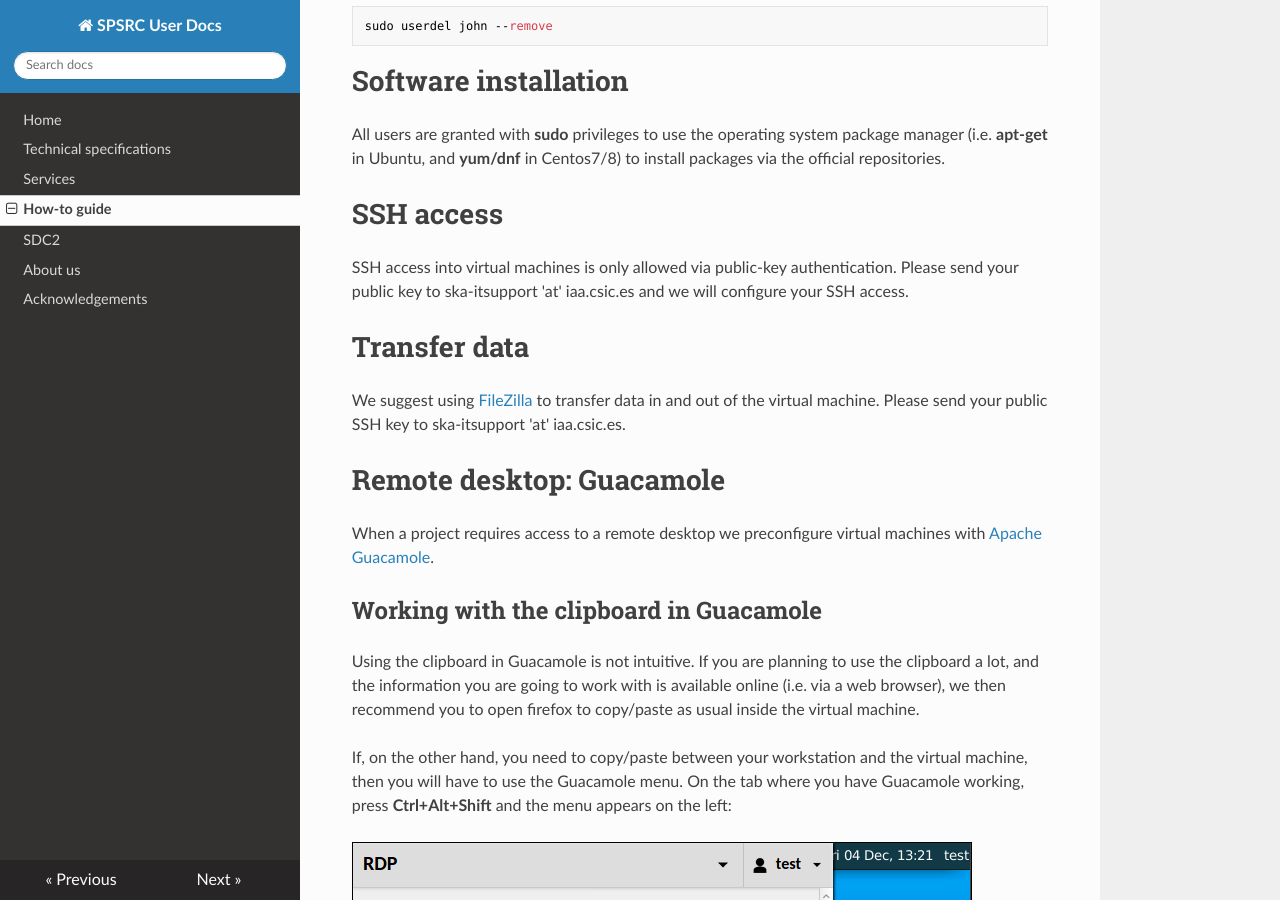
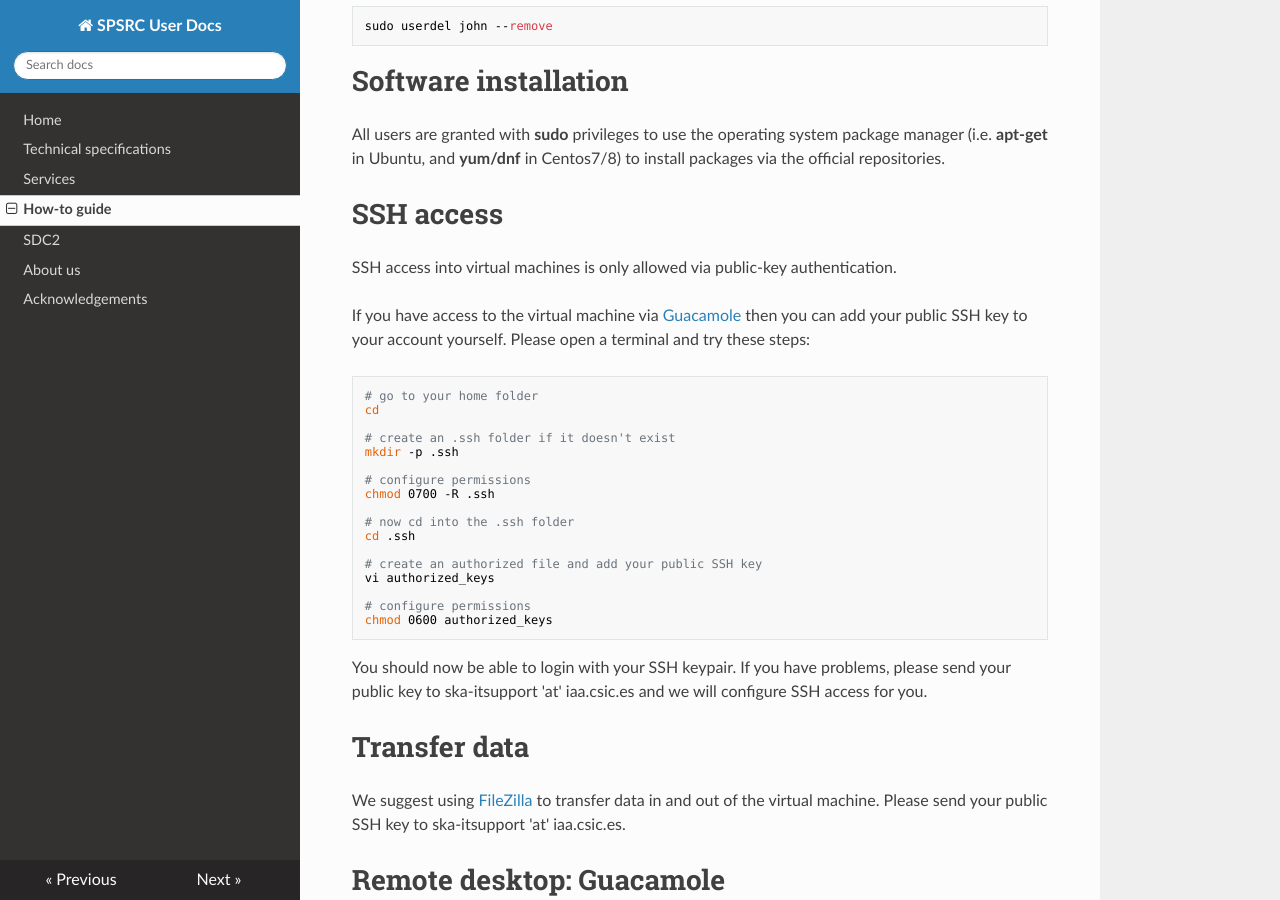
Before and after one commit to espsrc/spsrc_user_docs, an MkDocs documentation site: the page built from docs/howto.md, in a window 1280 px wide and 900 px high, scrolled down 1433 px. Built offline with MkDocs 1.6.1, drawn with Linux system fonts in a browser that asks for light colours; nearby versions of some CDN libraries.

Commit message:
Update howto.md

````diff
--- a/docs/howto.md
+++ b/docs/howto.md
@@ -53,7 +53,32 @@ repositories.
 # SSH access
 
 SSH access into virtual machines is only allowed via public-key authentication.
-Please send your public key to ska-itsupport 'at' iaa.csic.es and we will configure your SSH access.
+
+If you have access to the virtual machine via [Guacamole](#remote-desktop-guacamole) then you can
+add your public SSH key to your account yourself. Please open a terminal and try these steps:
+
+```
+# go to your home folder
+cd
+
+# create an .ssh folder if it doesn't exist
+mkdir -p .ssh
+
+# configure permissions
+chmod 0700 -R .ssh
+
+# now cd into the .ssh folder
+cd .ssh
+
+# create an authorized file and add your public SSH key
+vi authorized_keys
+
+# configure permissions
+chmod 0600 authorized_keys
+```
+
+You should now be able to login with your SSH keypair. If you have problems, please send your
+public key to ska-itsupport 'at' iaa.csic.es and we will configure SSH access for you.
 
 # Transfer data
 
````
